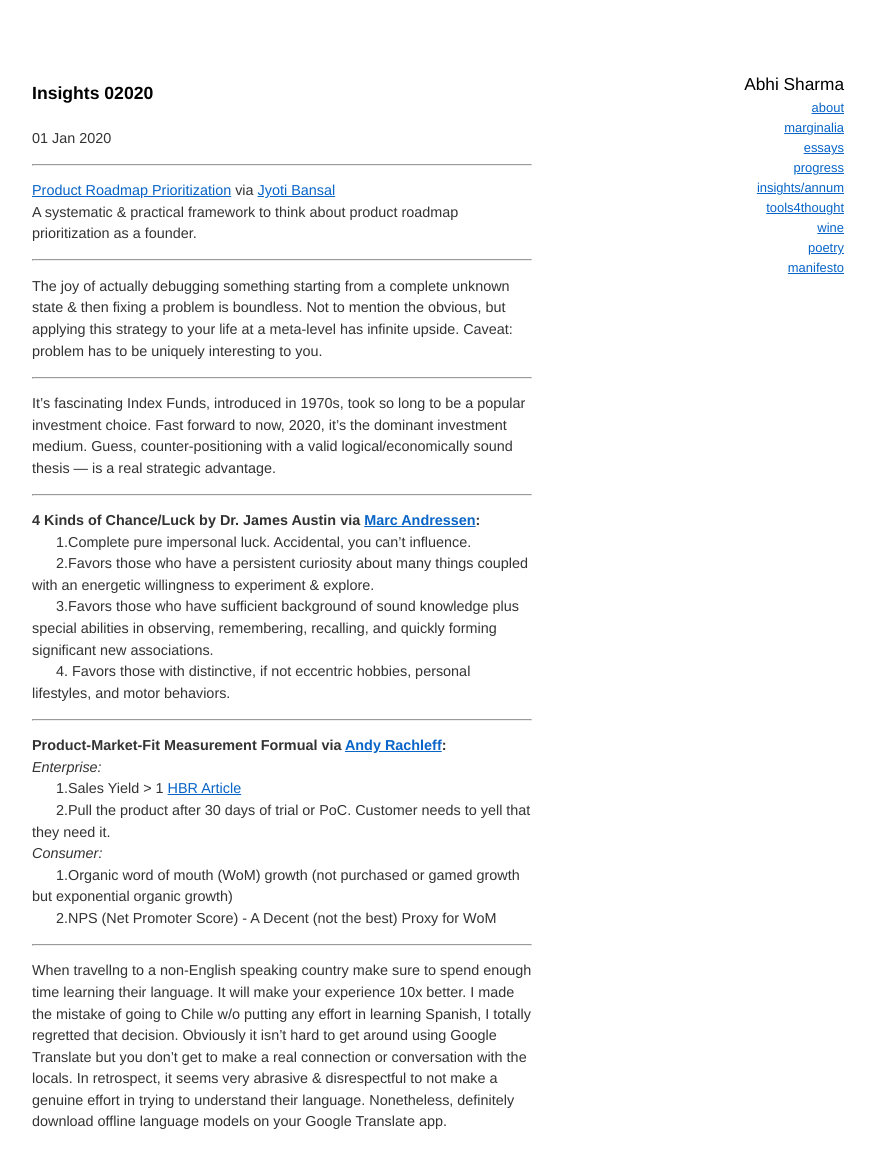
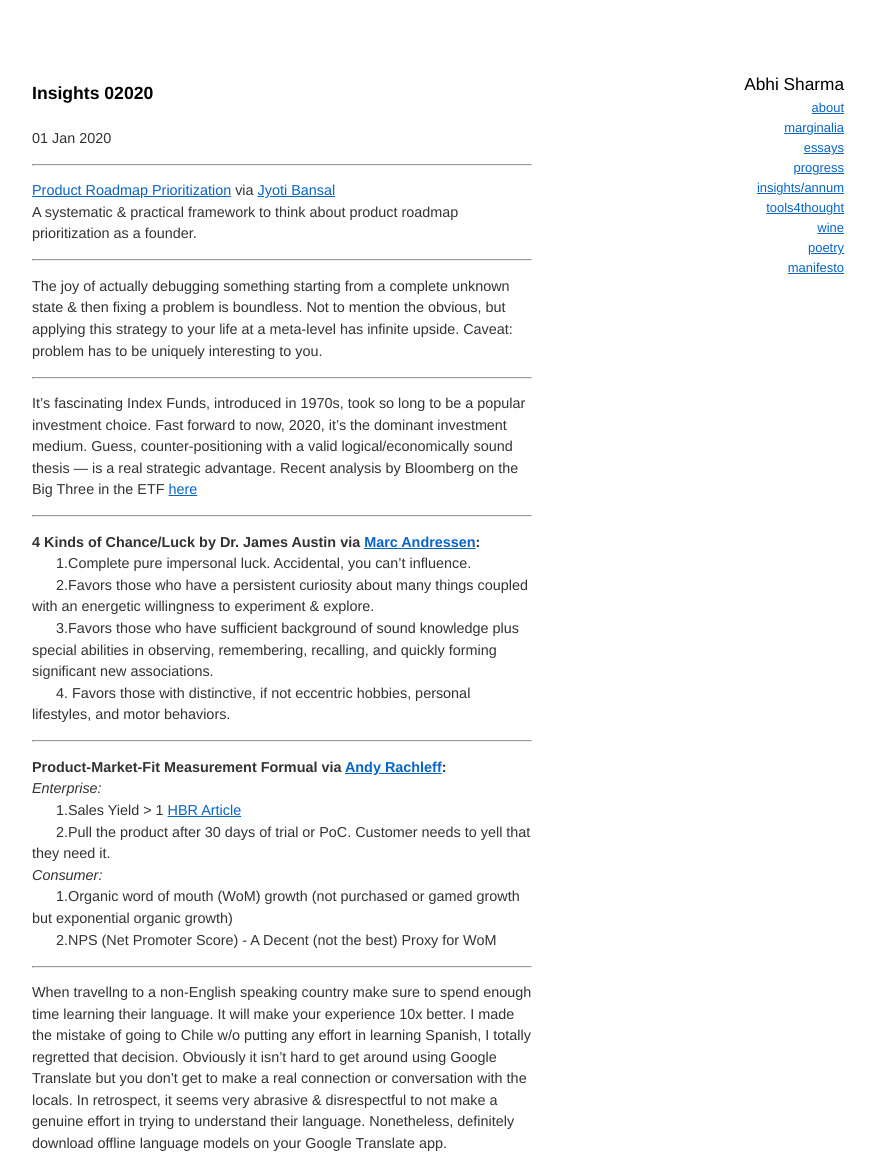
Before and after one commit to abhisharmab/abhisharmab.github.io, a Jekyll site: the page built from insights/_posts/2020-01-01-insights-in-2020.md, in a window 1280 px wide. Shown: the whole page, without its empty margins (192-1067 px from the left). Built offline with Jekyll 4.4.1, drawn with Linux system fonts in a browser that asks for light colours; before the commit the page ends 1147 px from its top, so only the background shows below that.

Commit message:
news article link

```diff
--- a/insights/_posts/2020-01-01-insights-in-2020.md
+++ b/insights/_posts/2020-01-01-insights-in-2020.md
@@ -16,7 +16,7 @@ The joy of actually debugging something starting from a complete unknown state &
 
 ---
 
-It’s fascinating Index Funds, introduced in 1970s, took so long to be a popular investment choice. Fast forward to now, 2020, it’s the dominant investment medium. Guess, counter-positioning with a valid logical/economically sound thesis — is a real strategic advantage.
+It’s fascinating Index Funds, introduced in 1970s, took so long to be a popular investment choice. Fast forward to now, 2020, it’s the dominant investment medium. Guess, counter-positioning with a valid logical/economically sound thesis — is a real strategic advantage. Recent analysis by Bloomberg on the Big Three in the ETF [here](https://www.bloomberg.com/news/features/2020-01-09/the-hidden-dangers-of-the-great-index-fund-takeover)
 
 ---
 
```
